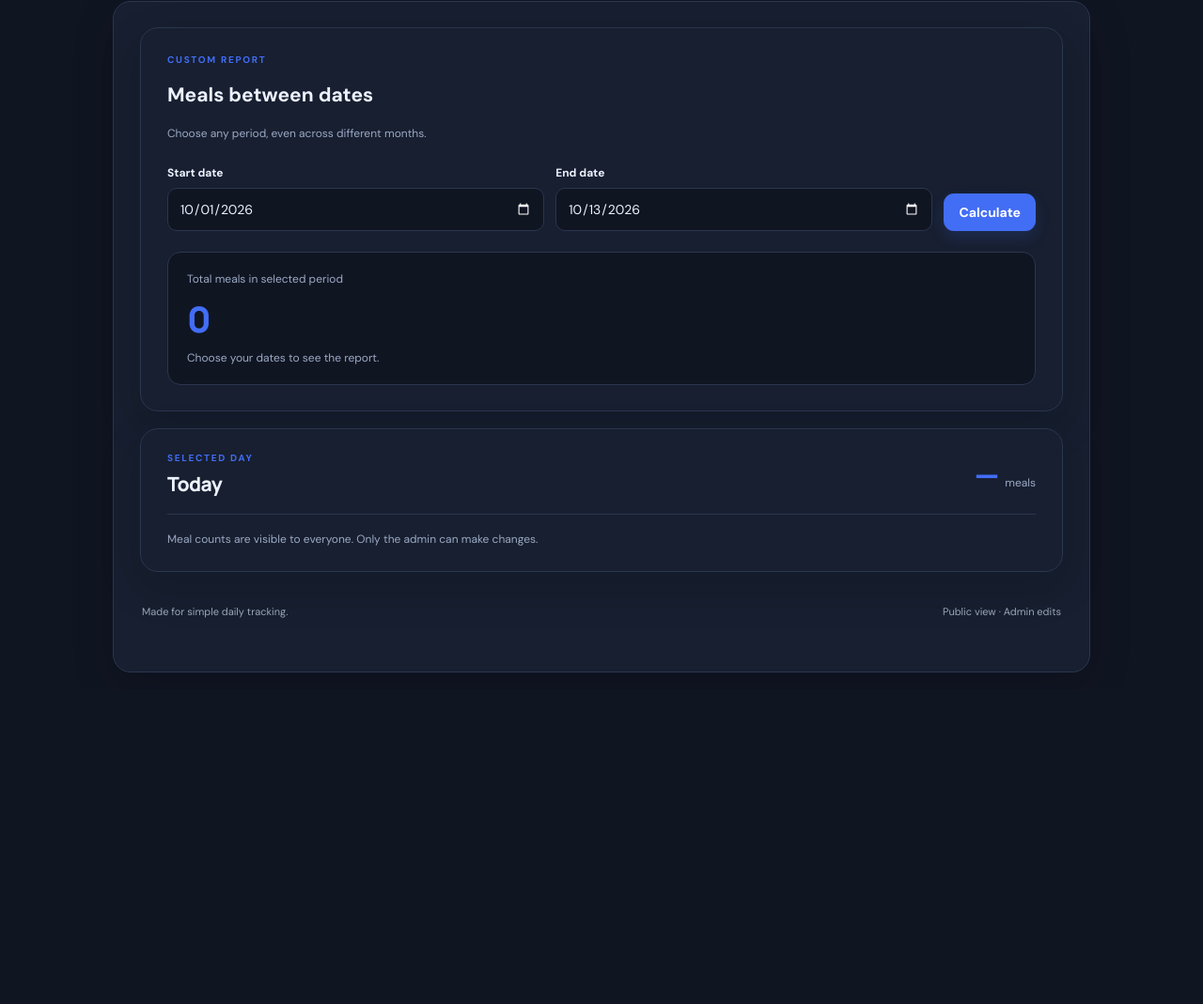
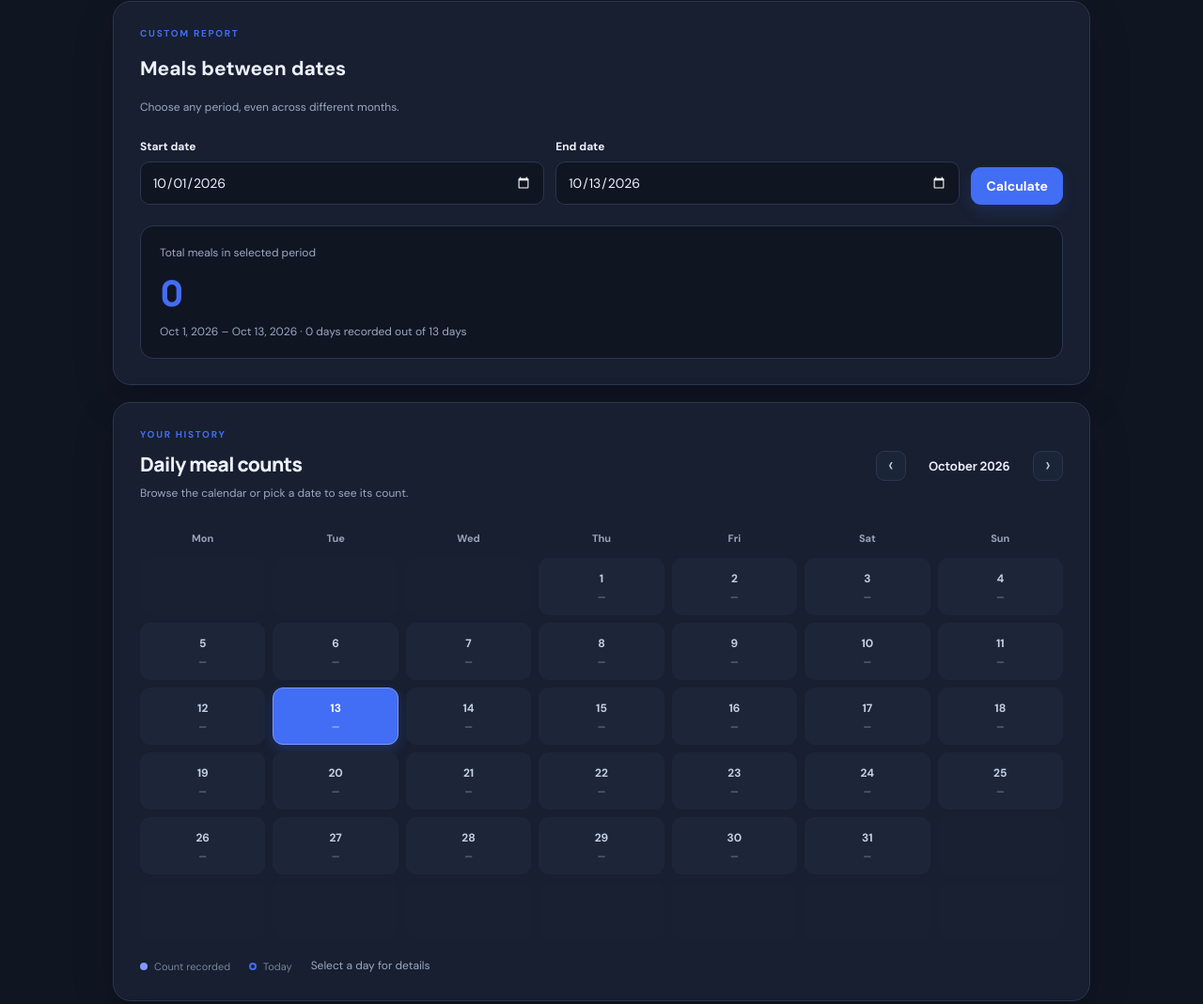
Before and after one commit to iamz55/zisanmeal, a plain HTML site: page index.html in a window 1280 px wide. Shown: the part 533-1602 px from the top of the page at 94% size. Before the commit the page ends 1267 px from the top, so only its background shows below. Drawn offline with Linux system fonts and the light colour scheme.

Commit message:
Update index.html

```diff
--- a/index.html
+++ b/index.html
@@ -3,7 +3,7 @@
 <head>
   <meta charset="utf-8">
   <meta name="viewport" content="width=device-width, initial-scale=1">
-  <meta name="theme-color" content="#f5f8ff">
+  <meta name="theme-color" content="#101522">
   <title>Meal Count — Daily Tracker</title>
   <link rel="stylesheet" href="style.css">
 </head>
@@ -16,8 +16,8 @@
       </a>
       <div class="top-actions">
         <div class="theme-switch" role="group" aria-label="Choose theme">
-          <button id="lightTheme" class="theme-btn" type="button" aria-pressed="true" title="Light theme"><span aria-hidden="true">☀</span><span class="theme-label">Light</span></button>
-          <button id="darkTheme" class="theme-btn" type="button" aria-pressed="false" title="Dark theme"><span aria-hidden="true">☾</span><span class="theme-label">Dark</span></button>
+          <button id="lightTheme" class="theme-btn" type="button" aria-pressed="false" title="Light theme"><span aria-hidden="true">☀</span><span class="theme-label">Light</span></button>
+          <button id="darkTheme" class="theme-btn" type="button" aria-pressed="true" title="Dark theme"><span aria-hidden="true">☾</span><span class="theme-label">Dark</span></button>
         </div>
         <button id="adminOpen" class="btn btn-quiet" type="button"><span aria-hidden="true">♙</span> Admin login</button>
       </div>
@@ -43,31 +43,32 @@
         <article class="stat-card"><span class="stat-icon lilac">✓</span><div><p>Days logged</p><strong id="daysLogged">—</strong><small>this month</small></div></article>
       </section>
 
-      <section class="panel calendar-panel">
       <section class="panel range-panel">
         <p class="eyebrow">CUSTOM REPORT</p>
         <h2>Meals between dates</h2>
         <p class="muted">Choose any period, even across different months.</p>
-
         <div class="range-inputs">
-    <div>
-      <label for="rangeStart">Start date</label>
-      <input type="date" id="rangeStart">
+          <div><label for="rangeStart">Start date</label><input type="date" id="rangeStart"></div>
+          <div><label for="rangeEnd">End date</label><input type="date" id="rangeEnd"></div>
+          <button id="calculateRange" class="btn btn-primary" type="button">Calculate</button>
         </div>
-    <div>
-      <label for="rangeEnd">End date</label>
-      <input type="date" id="rangeEnd">
-    </div>
-    <button id="calculateRange" class="btn btn-primary" type="button">
-      Calculate
-    </button>
-  </div>
-
         <div id="rangeResult" class="range-result" aria-live="polite">
           <span>Total meals in selected period</span>
           <strong id="rangeTotal">0</strong>
           <small id="rangeDetails">Choose your dates to see the report.</small>
         </div>
+      </section>
+
+      <section class="panel calendar-panel">
+        <div class="section-heading">
+          <div><p class="eyebrow">YOUR HISTORY</p><h2>Daily meal counts</h2><p class="muted">Browse the calendar or pick a date to see its count.</p></div>
+          <div class="month-control"><button id="prevMonth" class="icon-btn" aria-label="Previous month">‹</button><strong id="monthLabel">Month Year</strong><button id="nextMonth" class="icon-btn" aria-label="Next month">›</button></div>
+        </div>
+        <div class="calendar-wrap">
+          <div class="weekdays"><span>Mon</span><span>Tue</span><span>Wed</span><span>Thu</span><span>Fri</span><span>Sat</span><span>Sun</span></div>
+          <div id="calendar" class="calendar-grid"></div>
+        </div>
+        <div class="legend"><span><i class="dot dot-filled"></i> Count recorded</span><span><i class="dot dot-today"></i> Today</span><span class="muted">Select a day for details</span></div>
       </section>
 
       <section class="panel detail-panel">
@@ -82,7 +83,6 @@
           <p class="helper">Use a whole number from 0 to 99. Save to publish the update.</p>
         </div>
       </section>
-
       <footer><span>Made for simple daily tracking.</span><span id="footerStatus">Public view · Admin edits</span></footer>
     </main>
   </div>
@@ -90,8 +90,7 @@
   <div id="loginModal" class="modal-backdrop" hidden>
     <section class="modal" role="dialog" aria-modal="true" aria-labelledby="loginTitle">
       <button id="closeModal" class="modal-close" aria-label="Close login" type="button">×</button>
-      <div class="login-mark">M</div>
-      <p class="eyebrow">PRIVATE ACCESS</p><h2 id="loginTitle">Admin login</h2>
+      <div class="login-mark">M</div><p class="eyebrow">PRIVATE ACCESS</p><h2 id="loginTitle">Admin login</h2>
       <p class="muted">Sign in to add or edit daily meal counts.</p>
       <form id="loginForm">
         <label for="adminId">Admin ID</label><input id="adminId" autocomplete="username" required placeholder="Enter admin ID">
```
Lines whose indentation alone changed are shown as unchanged.
